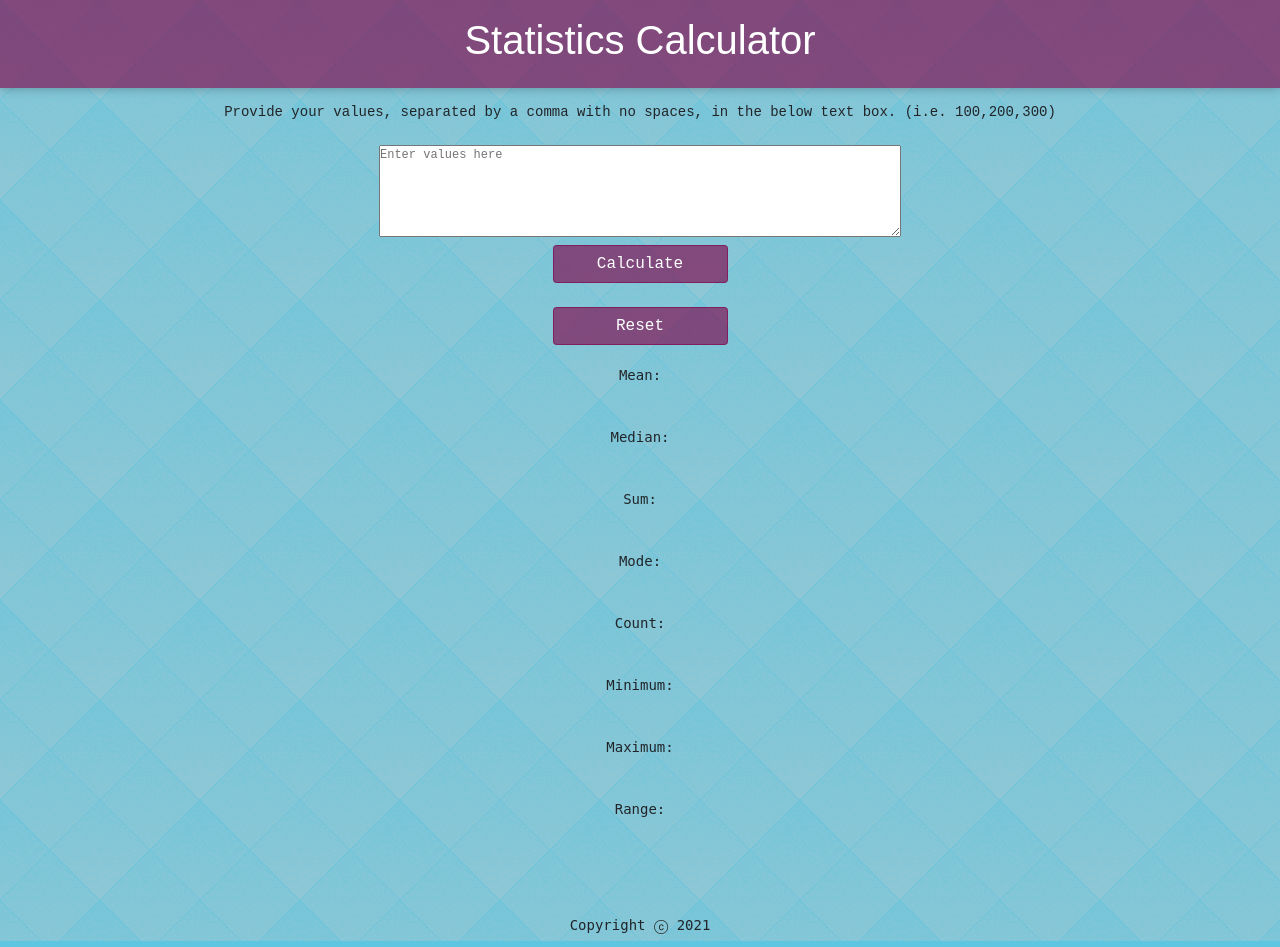
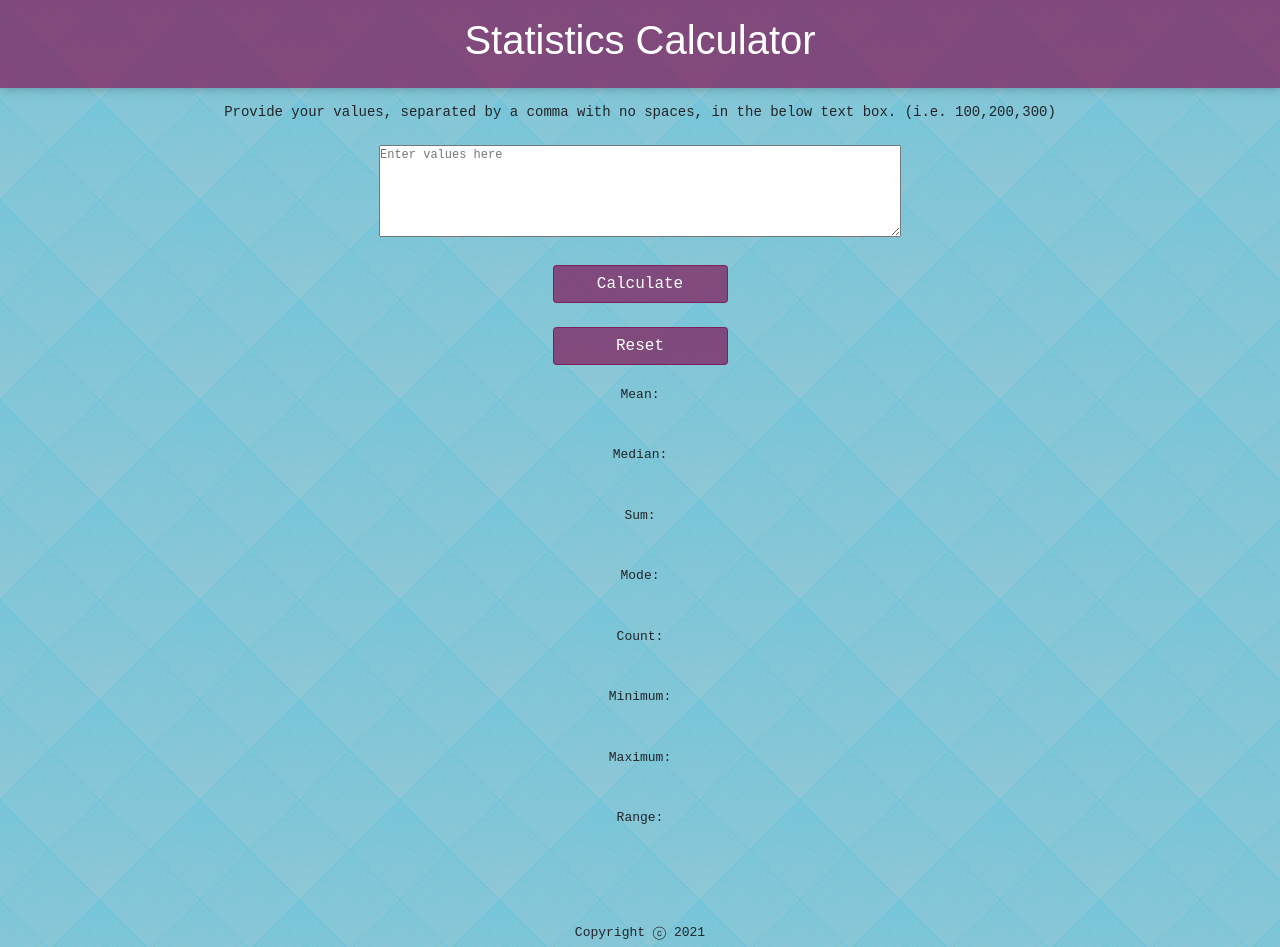
Before and after one commit to billspell20/stats-calculator-react, a React (Create React App) app: page / in a window 1280 px wide. Built offline with nearby package versions, Linux system fonts and the light colour scheme.

Commit message:
mode complete

```diff
--- a/src/components/App.css
+++ b/src/components/App.css
@@ -39,6 +39,7 @@ header {
 
 #uservalues {
   font-size: 12px;
+  margin-bottom: 20px;
 }
 
 .btn-primary{
@@ -50,8 +51,7 @@ header {
 p {
   padding: 5px 5px;
   padding-top: 20px;
-  font-family: "monospace";
-  font-size: 14px;
+  font-size: 13px;
 }
 
 footer {
--- a/src/components/App.js
+++ b/src/components/App.js
@@ -35,7 +35,7 @@ function App() {
       <p>Mean: {meanvalue}</p>
       <p>Median: {medianvalue}</p>
       <p>Sum: {sumvalue}</p>
-      <p>Mode: {modevalue}</p> {/*ToDo: eed to handle ties, optional-add count of mode*/}
+      <p>Mode: {modevalue}</p>
       <p>Count: {countvalue}</p>
       <p>Minimum: {minvalue}</p>
       <p>Maximum: {maxvalue}</p>
@@ -93,14 +93,27 @@ function App() {
           map[userarray[i]] += 1;
       }
       var greatestFreq = 0;
-      var mode;
+      var returnedmode = "";
+      var greatestFreqArray =[]
       for (var prop in map) {
+          if (map[prop] === greatestFreq) {
+            greatestFreqArray.push(prop);
+          }
           if (map[prop] > greatestFreq) {
+              greatestFreqArray = [];
               greatestFreq = map[prop];
-              mode = prop;
+              greatestFreqArray.push(prop);
           }
       }
-      return mode;
+      console.log(greatestFreqArray)
+      console.log(greatestFreqArray)
+      if (greatestFreq<=1) {
+        returnedmode = "There are no repeated items.";
+      }
+      if (greatestFreq>1) {
+        returnedmode = (greatestFreqArray + " is repeated " + greatestFreq + " times.");
+      };
+      return returnedmode;
     });
     setcountvalue(countvalue => {
       var count = userarray.length
```
